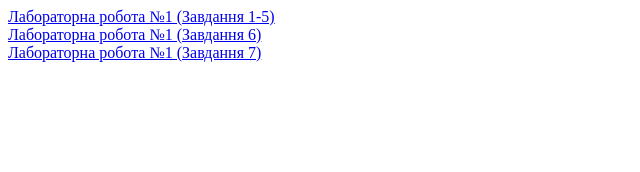
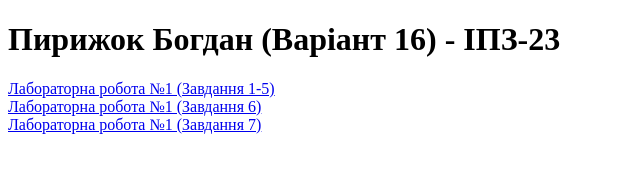
Before and after one commit to bogdankripetok-coder/Internet-Programming, a plain HTML site: page index.html in a window 1280 px wide. Shown: the whole page, without its empty margins (0-640 px from the left). Drawn offline with Linux system fonts and the light colour scheme.

Commit message:
Add header with author's name to index.html
Added a header with author's name and variant.

```diff
--- a/index.html
+++ b/index.html
@@ -6,6 +6,7 @@
     <title>Internet-Programming by Pyryzhok Bohdan</title>
 </head>
 <body>
+    <h1>Пирижок Богдан (Варіант 16) - ІПЗ-23</h1>
 <a href="lab1(1-5).html" target="_blank" rel="noopener noreferrer">Лабораторна робота №1 (Завдання 1-5)</a><br>
 <a href="lab1(6).html" target="_blank" rel="noopener noreferrer">Лабораторна робота №1 (Завдання 6)</a><br>
 <a href="lab1(7).html" target="_blank" rel="noopener noreferrer">Лабораторна робота №1 (Завдання 7)</a>
```
